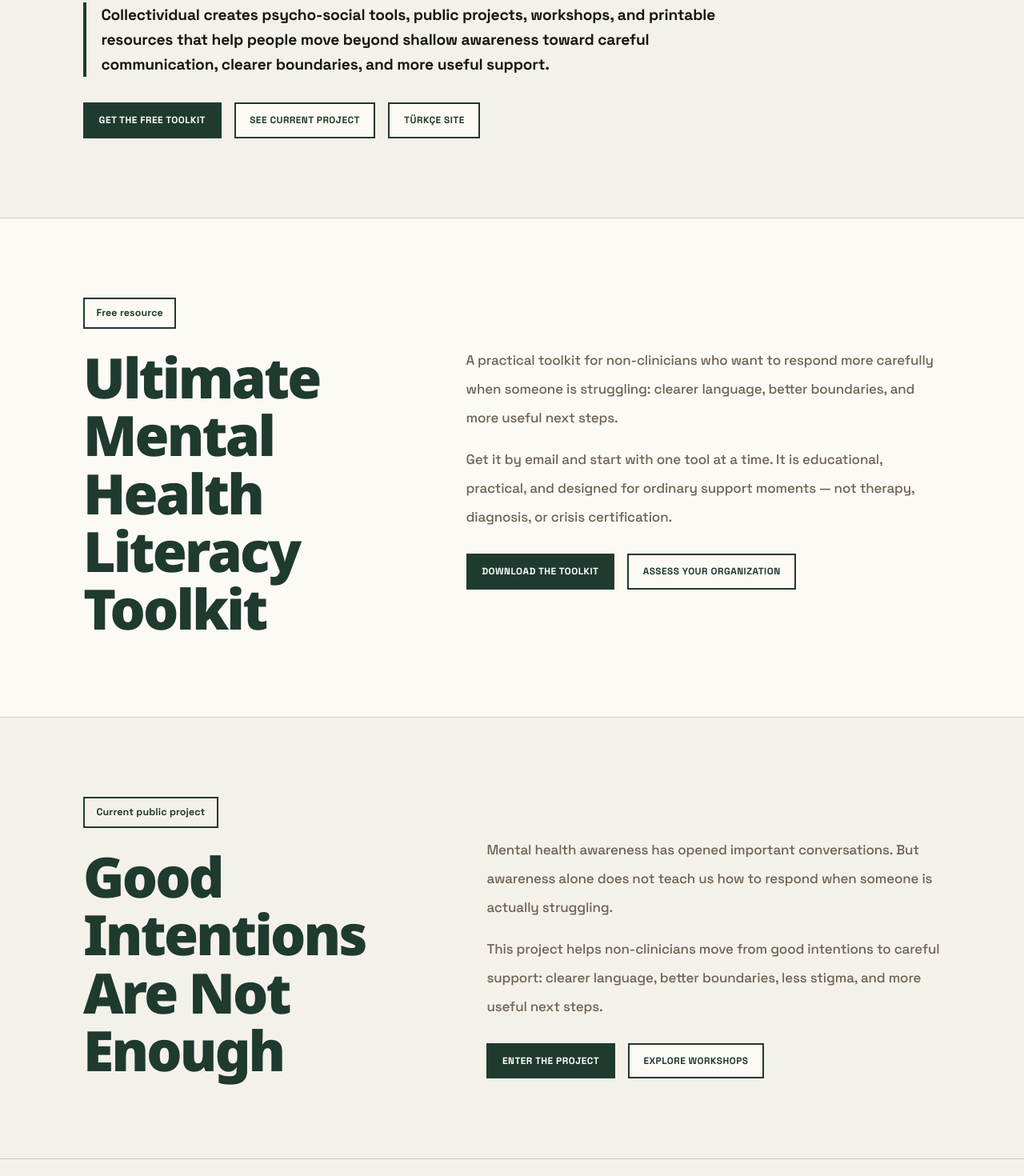
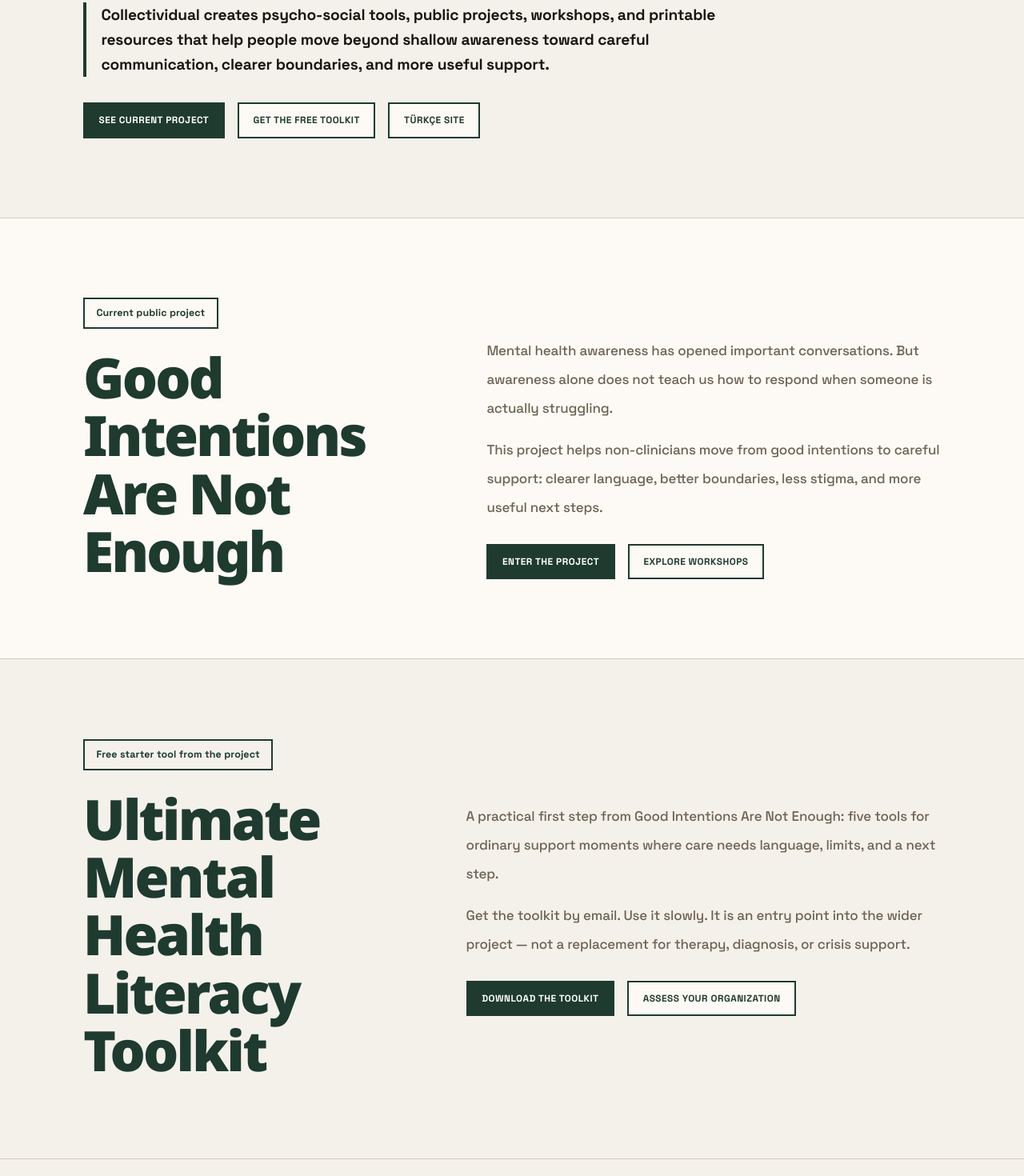
Before and after one commit to selaleakirmak-cmyk/collectividual-site, a Next.js app: page / in a window 1280 px wide. Shown: the part 460-1930 px from the top of the page at 80% size. Built offline with nearby package versions, Linux system fonts and the light colour scheme.

Commit message:
Reposition toolkit as starter tool under Good Intentions project

```diff
--- a/app/page.tsx
+++ b/app/page.tsx
@@ -36,11 +36,11 @@ export default function HomePage() {
             Collectividual creates psycho-social tools, public projects, workshops, and printable resources that help people move beyond shallow awareness toward careful communication, clearer boundaries, and more useful support.
           </p>
           <div className="mt-8 flex flex-wrap gap-4">
-            <Link href="/tools/mental-health-literacy-checklists" className="poster-button">
+            <Link href="/campaigns/good-intentions-are-not-enough" className="poster-button">
+              See current project
+            </Link>
+            <Link href="/tools/mental-health-literacy-checklists" className="poster-button poster-button--secondary">
               Get the free toolkit
-            </Link>
-            <Link href="/campaigns/good-intentions-are-not-enough" className="poster-button poster-button--secondary">
-              See current project
             </Link>
             <Link href="/tr" className="poster-button poster-button--secondary">
               Türkçe site
@@ -50,33 +50,6 @@ export default function HomePage() {
       </section>
 
       <section className="border-y border-[var(--border)] bg-[var(--surface)] poster-section">
-        <Container className="grid gap-10 md:grid-cols-[0.85fr_1.15fr] md:items-center">
-          <div>
-            <p className="poster-kicker mb-6">Free resource</p>
-            <h2 className="poster-title poster-title--medium">
-              Ultimate Mental Health Literacy Toolkit
-            </h2>
-          </div>
-          <div>
-            <p className="text-[15px] leading-8 text-[var(--muted)] md:text-[17px] md:leading-9">
-              A practical toolkit for non-clinicians who want to respond more carefully when someone is struggling: clearer language, better boundaries, and more useful next steps.
-            </p>
-            <p className="mt-4 text-[15px] leading-8 text-[var(--muted)] md:text-[17px] md:leading-9">
-              Get it by email and start with one tool at a time. It is educational, practical, and designed for ordinary support moments — not therapy, diagnosis, or crisis certification.
-            </p>
-            <div className="mt-7 flex flex-wrap gap-4">
-              <Link href="/tools/mental-health-literacy-checklists" className="poster-button">
-                Download the toolkit
-              </Link>
-              <Link href="/assessment/mental-health-literacy" className="poster-button poster-button--secondary">
-                Assess your organization
-              </Link>
-            </div>
-          </div>
-        </Container>
-      </section>
-
-      <section className="poster-section border-b border-[var(--border)]">
         <Container className="grid gap-10 md:grid-cols-[0.9fr_1.1fr] md:items-end">
           <div>
             <p className="poster-kicker mb-6">Current public project</p>
@@ -97,6 +70,33 @@ export default function HomePage() {
               </Link>
               <Link href="/workshops" className="poster-button poster-button--secondary">
                 Explore workshops
+              </Link>
+            </div>
+          </div>
+        </Container>
+      </section>
+
+      <section className="poster-section border-b border-[var(--border)]">
+        <Container className="grid gap-10 md:grid-cols-[0.85fr_1.15fr] md:items-center">
+          <div>
+            <p className="poster-kicker mb-6">Free starter tool from the project</p>
+            <h2 className="poster-title poster-title--medium">
+              Ultimate Mental Health Literacy Toolkit
+            </h2>
+          </div>
+          <div>
+            <p className="text-[15px] leading-8 text-[var(--muted)] md:text-[17px] md:leading-9">
+              A practical first step from Good Intentions Are Not Enough: five tools for ordinary support moments where care needs language, limits, and a next step.
+            </p>
+            <p className="mt-4 text-[15px] leading-8 text-[var(--muted)] md:text-[17px] md:leading-9">
+              Get the toolkit by email. Use it slowly. It is an entry point into the wider project — not a replacement for therapy, diagnosis, or crisis support.
+            </p>
+            <div className="mt-7 flex flex-wrap gap-4">
+              <Link href="/tools/mental-health-literacy-checklists" className="poster-button">
+                Download the toolkit
+              </Link>
+              <Link href="/assessment/mental-health-literacy" className="poster-button poster-button--secondary">
+                Assess your organization
               </Link>
             </div>
           </div>
@@ -182,11 +182,11 @@ export default function HomePage() {
               Move beyond shallow awareness toward careful communication, clearer boundaries, and more useful support.
             </p>
             <div className="mt-8 flex flex-wrap gap-4">
-              <Link href="/tools/mental-health-literacy-checklists" className="poster-button">
+              <Link href="/campaigns/good-intentions-are-not-enough" className="poster-button">
+                Enter the project
+              </Link>
+              <Link href="/tools/mental-health-literacy-checklists" className="poster-button poster-button--secondary">
                 Get the toolkit
-              </Link>
-              <Link href="/join" className="poster-button poster-button--secondary">
-                Send inquiry
               </Link>
             </div>
           </div>
```
